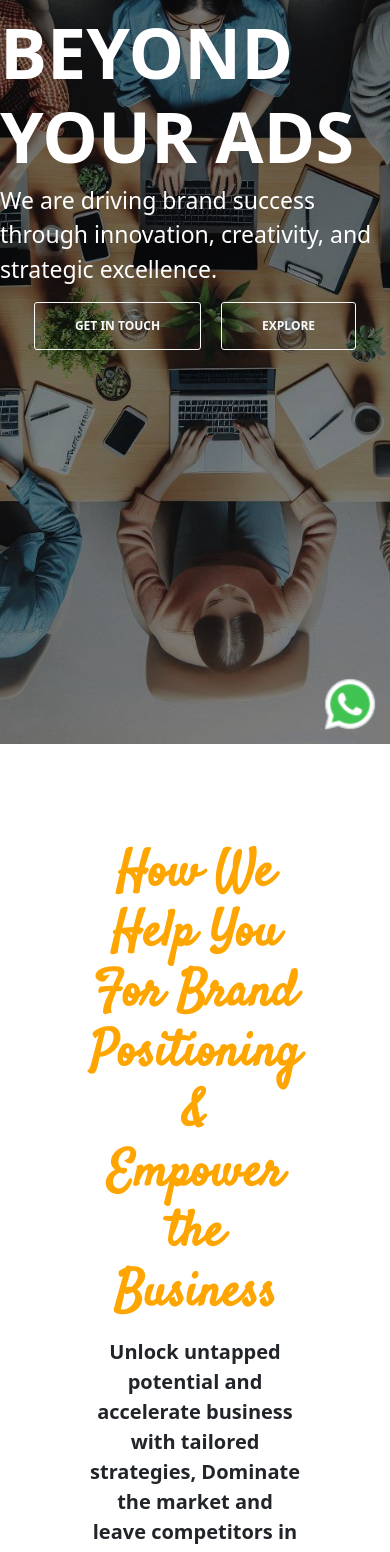
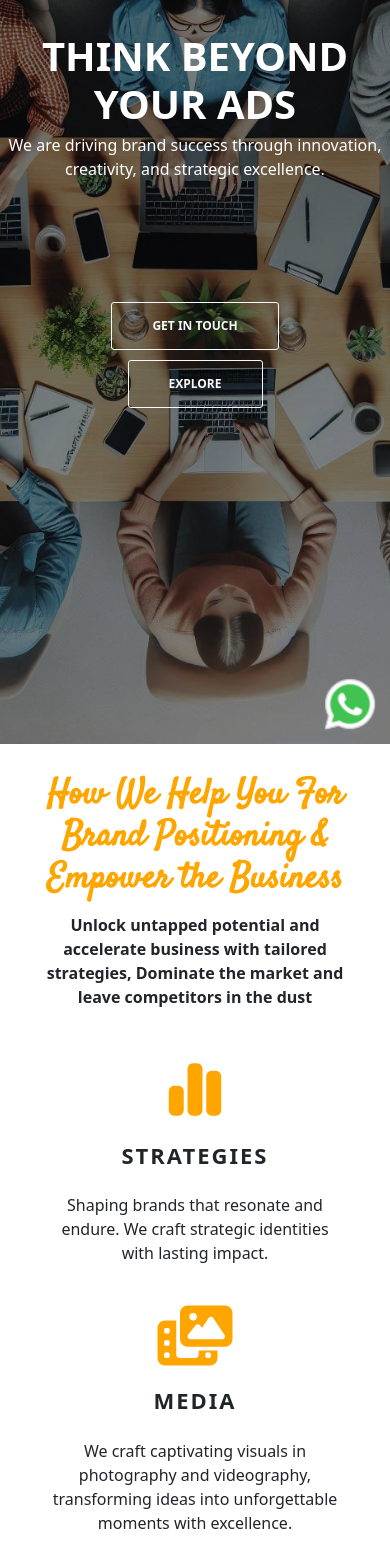
Before and after one commit to Akashkpzel/EX-MEDIA, a React (Vite) app in the folder cilent/: page / in a window 390 px wide. Shown: the part 100-1652 px from the top of the page. Built offline with nearby package versions, Linux system fonts and the light colour scheme.

Commit message:
make it responive

```diff
--- a/cilent/src/components/Aboutsection/About.css
+++ b/cilent/src/components/Aboutsection/About.css
@@ -3,7 +3,10 @@
     padding: 5rem;
     background-color: orange;
     display: grid;
-    grid-template-columns: repeat(2,1fr);
+    grid-template-columns: repeat(2, 1fr);
+    gap: 5rem;
+}
+
 
 .about-content {
     margin: 0 5rem;
@@ -11,8 +14,9 @@
     flex-direction: column;
     align-items: flex-start;
     gap: 3rem;
+}
 
-        h1 {
+.about-content h1 {
     font-family: "Satisfy", serif;
     color: white;
     font-size: 4rem;
@@ -20,41 +24,39 @@
     line-height: 4rem;
 }
 
-        p {
+.about-content p {
     color: black;
     font-size: 2rem;
-            font-weight: 4000;
+    font-weight: 400;
     line-height: 3rem;
+}
 
-
-        }
-    }
 
 .about-form {
     padding: 2rem;
     background-color: rgb(255, 202, 105);
     border-radius: 20px;
+}
 
-        form {
+.about-form form {
     display: grid;
     grid-template-columns: 1fr 1fr;
     row-gap: 2rem;
     align-items: center;
 }
 
-
-
-        label {
+.about-form label {
     display: block;
     font-size: 1.8rem;
     font-weight: 500;
     margin-bottom: 1rem;
 }
 
-        input,select {
+.about-form input,
+.about-form select {
     width: 90%;
     padding: 1.8rem 1.8rem;
-            font-size:1.8rem;
+    font-size: 1.8rem;
     border: none;
     border-radius: 15px;
     background-color: #f8d8bd;
@@ -63,16 +65,17 @@
     font-family: inherit;
 }
 
-        input:focus,select:focus{
+.about-form input:focus,
+.about-form select:focus {
     outline: none;
     box-shadow: 0 0 0 0.8rem rgba(253, 242, 233, 0.5);
 }
 
-
-        ::placeholder{
+.about-form ::placeholder {
     color: #888;
     font-size: 1.8rem;
 }
+
 
 .register-btn {
     grid-column: 1 / -1;
@@ -88,5 +91,64 @@
 }
 
 
+@media (max-width: 1024px) {
+    .section-about {
+        grid-template-columns: 1fr;
+        text-align: center;
+    }
+
+    .about-content {
+        align-items: center;
+        margin: 0;
+    }
+
+    .about-form form {
+        grid-template-columns: 1fr;
+    }
+
+    .register-btn {
+        width: 70%;
     }
 }
+
+@media (max-width: 768px) {
+    .section-about {
+        padding: 3rem;
+    }
+
+    .about-content h1 {
+        font-size: 3.5rem;
+    }
+
+    .about-content p {
+        font-size: 1.8rem;
+    }
+
+    .about-form input,
+    .about-form select {
+        width: 100%;
+    }
+
+    .register-btn {
+        width: 80%;
+    }
+}
+
+@media (max-width: 480px) {
+    .section-about {
+        padding: 2rem;
+    }
+
+    .about-content h1 {
+        font-size: 3rem;
+    }
+
+    .about-content p {
+        font-size: 1.6rem;
+        line-height: 2.5rem;
+    }
+
+    .register-btn {
+        width: 90%;
+    }
+}
--- a/cilent/src/components/FooterSection/Footer.css
+++ b/cilent/src/components/FooterSection/Footer.css
@@ -13,27 +13,26 @@
     max-width: 1200px;
     margin: 0 auto;
     gap: 40px;
+    text-align: left;
 }
 
 
 .footer-section {
     flex: 1 1 300px;
     margin: 20px;
+}
 
-    h3 {
+.footer-section h3 {
     font-size: 4rem;
     color: orange;
 }
 
-    p {
+.footer-section p {
     font-size: 3rem;
 }
 
-    li {
+.footer-section li {
     font-size: 2rem;
-    }
-
-
 }
 
 
@@ -43,14 +42,12 @@
     font-weight: bold;
 }
 
-
 .footer-list {
     list-style: none;
     padding: 0;
     font-size: 18px;
     line-height: 1.8;
 }
-
 
 .footer-link {
     color: #fff;
@@ -59,7 +56,6 @@
 
 .footer-link:hover {
     text-decoration: underline;
-
 }
 
 
@@ -85,4 +81,53 @@
     border-top: 1px solid #555;
     padding-top: 20px;
     font-size: 16px;
+    text-align: center;
 }
+
+@media (max-width: 1024px) {
+    .footer-content {
+        flex-direction: column;
+        align-items: center;
+        text-align: center;
+    }
+
+    .footer-section {
+        text-align: center;
+    }
+}
+
+@media (max-width: 768px) {
+    .footer-section h3 {
+        font-size: 3.5rem;
+    }
+
+    .footer-section p {
+        font-size: 2.5rem;
+    }
+
+    .footer-section li {
+        font-size: 1.8rem;
+    }
+
+    .social-icons {
+        gap: 15px;
+    }
+}
+
+@media (max-width: 480px) {
+    .footer-section h3 {
+        font-size: 3rem;
+    }
+
+    .footer-section p {
+        font-size: 2.2rem;
+    }
+
+    .footer-section li {
+        font-size: 1.6rem;
+    }
+
+    .social-icons {
+        gap: 10px;
+    }
+}
--- a/cilent/src/components/LandingSection/LandingSection.css
+++ b/cilent/src/components/LandingSection/LandingSection.css
@@ -1,6 +1,11 @@
 .section-landing {
   height: 100vh;
   width: 100vw;
+  position: relative;
+  overflow: hidden;
+}
+
+
 .background {
   position: absolute;
   background-image: url('../../assets/image3.jpeg');
@@ -18,6 +23,7 @@
   font-family: Arial, sans-serif;
 }
 
+
 .background::after {
   content: "";
   position: absolute;
@@ -28,46 +34,96 @@
   background: rgba(0, 0, 0, 0.5);
 }
 
+
 .title-text {
   height: 50vh;
   display: flex;
   flex-direction: column;
   align-items: center;
   justify-content: center;
+  text-align: center;
+}
 
-      h1 {
+.title-text h1 {
   color: white;
   font-size: 7rem;
   text-transform: uppercase;
   font-weight: 700;
 }
 
-      p {
+.title-text p {
   color: white;
   font-size: 2.3rem;
+}
 
-      }
-  }
 
 .landing-action-btns {
   display: flex;
   justify-content: center;
   gap: 2rem;
   margin-top: -2rem;
+  flex-wrap: wrap;
+}
 
-    .cta {
+.landing-action-btns .cta {
   padding: 1.4rem 4rem;
   font-size: 1.2rem;
   font-weight: 700;
   text-transform: uppercase;
 }
 
-    .cta:hover {
+.landing-action-btns .cta:hover {
   background-color: orange;
   color: white;
   border: none;
 }
 
+
+@media (max-width: 1024px) {
+  .title-text h1 {
+      font-size: 6rem;
   }
 
+  .title-text p {
+      font-size: 2rem;
   }
+
+  .landing-action-btns {
+      gap: 1.5rem;
+  }
+}
+
+@media (max-width: 768px) {
+  .title-text h1 {
+      font-size: 5rem;
+  }
+
+  .title-text p {
+      font-size: 1.8rem;
+  }
+
+  .landing-action-btns {
+      flex-direction: column;
+      align-items: center;
+  }
+}
+
+@media (max-width: 480px) {
+  .title-text h1 {
+      font-size: 4rem;
+  }
+
+  .title-text p {
+      font-size: 1.6rem;
+  }
+
+  .landing-action-btns {
+      flex-direction: column;
+      gap: 1rem;
+  }
+
+  .cta {
+      width: 100%;
+      text-align: center;
+  }
+}
--- a/cilent/src/components/MediaSection/Media.css
+++ b/cilent/src/components/MediaSection/Media.css
@@ -2,6 +2,8 @@
     margin-top: 10rem;
     padding: 10rem 5rem;
     background-color: rgba(0, 0, 0, 0.82);
+}
+
 
 .media-content {
     margin: 0 5rem;
@@ -9,23 +11,24 @@
     flex-direction: column;
     align-items: flex-start;
     gap: 3rem;
-        .media-content-text {
-            h4 {
+}
+
+
+.media-content-text h4 {
     font-size: 2rem;
     color: white;
     font-weight: 300;
     line-height: 1.6;
+}
 
-
-                span {
+.media-content-text h4 span {
     color: orange;
     font-weight: bold;
     font-size: 2.6rem;
 }
-            }
-        }
 
-        button {
+
+.media-content button {
     border: none;
     text-decoration: none;
     padding: 1rem 4rem;
@@ -36,13 +39,67 @@
     text-transform: uppercase;
 }
 
-        button:hover {
-            background-color:white;
+.media-content button:hover {
+    background-color: white;
     color: black;
+}
+
+
+@media (max-width: 1024px) {
+    .section-media {
+        padding: 8rem 4rem;
+    }
+
+    .media-content {
+        margin: 0 3rem;
     }
 }
 
+@media (max-width: 768px) {
+    .section-media {
+        padding: 6rem 3rem;
+    }
 
+    .media-content {
+        margin: 0;
+        align-items: center;
+        text-align: center;
+    }
 
+    .media-content-text h4 {
+        font-size: 1.8rem;
+    }
 
+    .media-content-text h4 span {
+        font-size: 2.4rem;
     }
+
+    .media-content button {
+        width: 100%;
+        max-width: 300px;
+        text-align: center;
+    }
+}
+
+@media (max-width: 480px) {
+    .section-media {
+        padding: 4rem 2rem;
+    }
+
+    .media-content {
+        align-items: center;
+        text-align: center;
+    }
+
+    .media-content-text h4 {
+        font-size: 1.6rem;
+    }
+
+    .media-content-text h4 span {
+        font-size: 2.2rem;
+    }
+
+    .media-content button {
+        width: 100%;
+    }
+}
--- a/cilent/src/components/ServiceSection/Service.css
+++ b/cilent/src/components/ServiceSection/Service.css
@@ -1,65 +1,75 @@
 .section-service {
-    padding:  10rem;
+    padding: 10rem;
     display: flex;
     flex-direction: column;
     align-items: center;
     justify-content: center;
     gap: 8rem;
+}
+
+
 .service-title {
     display: flex;
     align-items: center;
     gap: 0.8rem;
     flex-direction: column;
-        h1 {
+    text-align: center;
+}
+
+.service-title h1 {
     font-family: "Satisfy", serif;
-            text-align: center;
     font-size: 5rem;
     color: orange;
     font-weight: bold;
 }
 
-        p {
+.service-title p {
     font-size: 2rem;
     font-weight: 600;
     text-align: center;
 }
-    }
+
 
 .services {
     width: 100%;
     display: flex;
     align-items: center;
     justify-content: space-evenly;
+    flex-wrap: wrap;
+    gap: 4rem;
+}
+
+
 .service {
     width: 200px;
     display: flex;
     flex-direction: column;
     align-items: center;
     gap: 2rem;
-            .icon {
+    text-align: center;
+}
+
+.service .icon {
     margin: 30px 0;
     font-size: 6rem;
     color: orange;
 }
 
-            .icon:hover {
+.service .icon:hover {
     color: gray;
 }
 
-            h3 {
-                text-align: center;
+.service h3 {
     font-size: 2.2rem;
     font-weight: 600;
     letter-spacing: 2px;
     text-transform: uppercase;
 }
 
-            p {
+.service p {
     font-size: 1.6rem;
-                text-align: center;
 }
-        }
-    }
+
 
 .service-btn {
     border: none;
@@ -75,4 +85,68 @@
 .service-btn:hover {
     background-color: rgba(0, 0, 0, 0.82);
 }
+
+@media (max-width: 1024px) {
+    .section-service {
+        padding: 6rem;
+        gap: 5rem;
     }
+
+    .services {
+        flex-wrap: wrap;
+        justify-content: center;
+        gap: 3rem;
+    }
+
+    .service {
+        width: 250px;
+    }
+}
+
+@media (max-width: 768px) {
+    .section-service {
+        padding: 4rem;
+        gap: 4rem;
+    }
+
+    .service-title h1 {
+        font-size: 4rem;
+    }
+
+    .service-title p {
+        font-size: 1.8rem;
+    }
+
+    .services {
+        flex-direction: column;
+        align-items: center;
+    }
+
+    .service {
+        width: 80%;
+        max-width: 300px;
+    }
+}
+
+@media (max-width: 480px) {
+    .section-service {
+        padding: 3rem;
+    }
+
+    .service-title h1 {
+        font-size: 3.5rem;
+    }
+
+    .service-title p {
+        font-size: 1.6rem;
+    }
+
+    .service {
+        width: 100%;
+    }
+
+    .service-btn {
+        width: 100%;
+        text-align: center;
+    }
+}
```
Also changed, not shown: 1 other file (tests, documents, lock files or other folders). Lines whose indentation alone changed are shown as unchanged.
